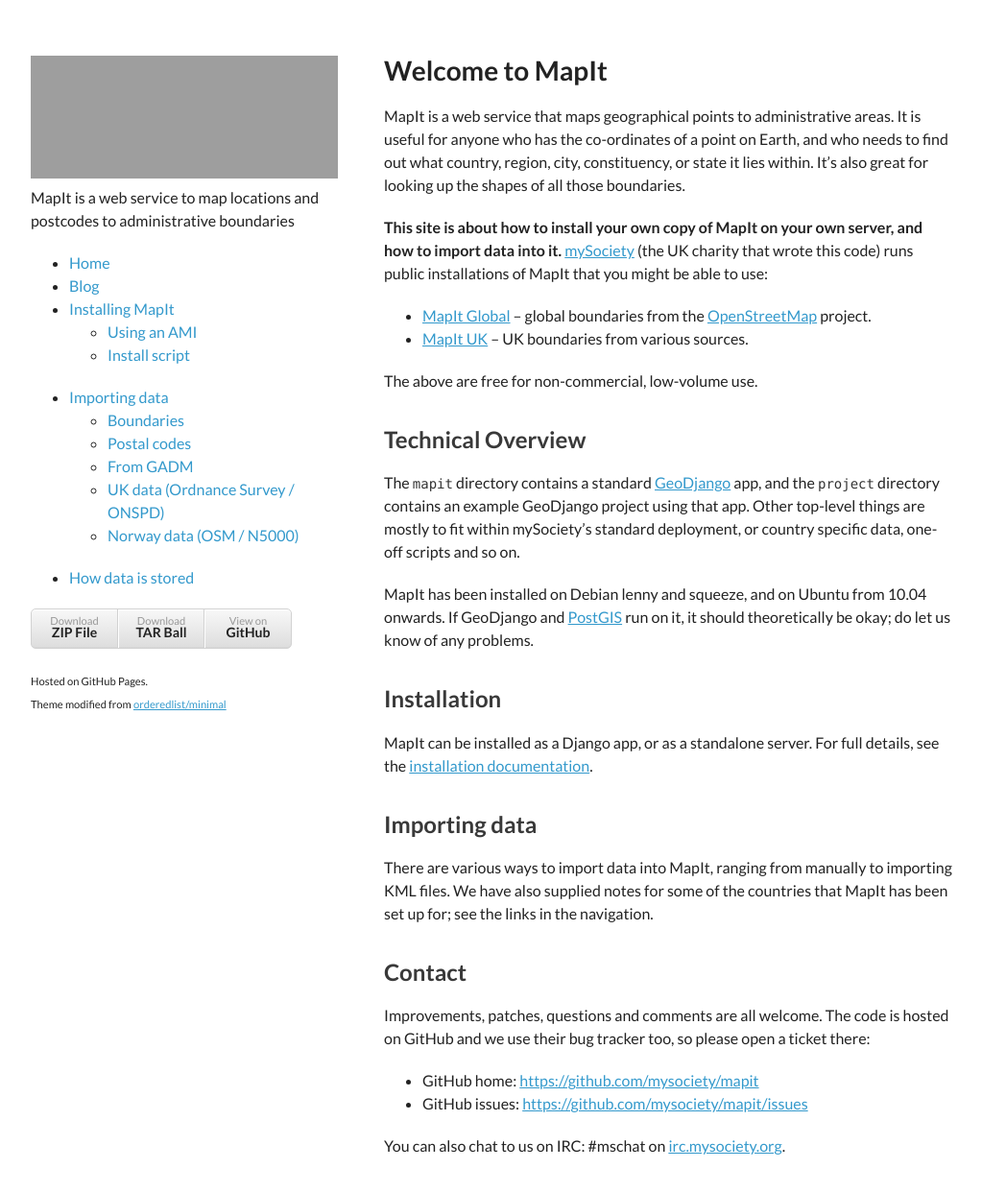
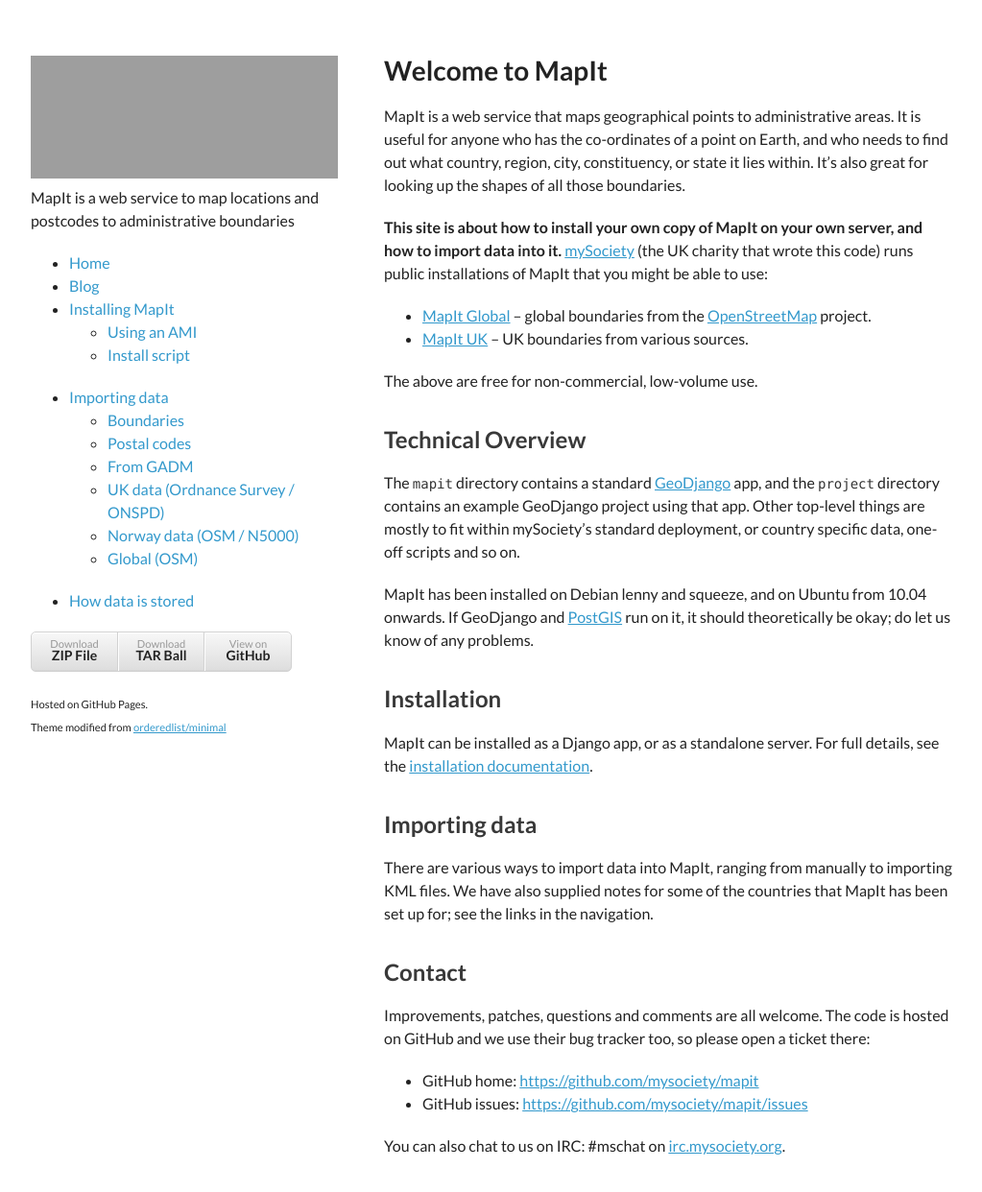
Before and after one commit to mysociety/mapit, a Jekyll site: the page built from index.md, in a window 1280 px wide and 1274 px high. Shown: the top 1242 px of the window at 96% size, without its empty margins (128-1151 px from the left). Built offline with Jekyll 4.4.1, drawn with Linux system fonts in a browser that asks for light colours; grey boxes are pictures that could not be loaded.

Commit message:
Add a link to Global MapIt import to the sidebar

```diff
--- a/_layouts/default.html
+++ b/_layouts/default.html
@@ -33,6 +33,7 @@
                 <li><a href="{{ site.baseurl }}import/gadm/">From GADM</a>
                 <li><a href="{{ site.baseurl }}import/uk/">UK data (Ordnance Survey / ONSPD)</a>
                 <li><a href="{{ site.baseurl }}import/norway/">Norway data (OSM / N5000)</a>
+                <li><a href="{{ site.baseurl }}import/global/">Global (OSM)</a>
             </ul>
             </li>
             <li><a href="{{ site.baseurl }}how-data-is-stored/">How data is stored</a>
```
